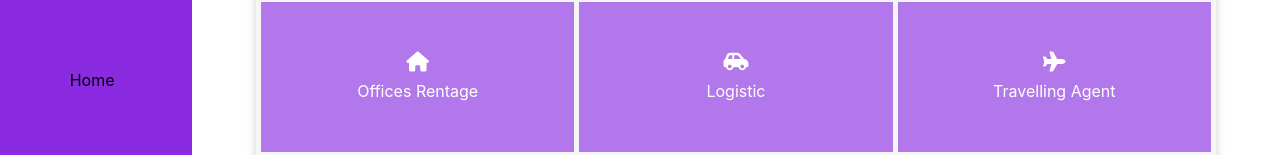
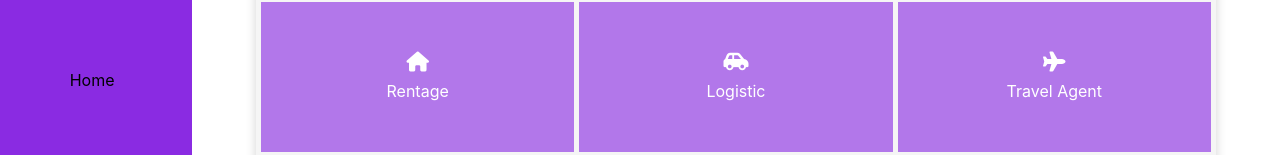
Before and after one commit to osenifuture/Authentication, a React (Create React App) app: page / in a window 1280 px wide. Both pictures are taken after typing "name@example.com", "Sample123" into the empty fields and a click on the button "Login". Shown: the part 233-388 px from the top of the page. Built offline with nearby package versions, Linux system fonts and the light colour scheme.

Commit message:
some content adjusted

```diff
--- a/src/Routes/Home.jsx
+++ b/src/Routes/Home.jsx
@@ -26,7 +26,7 @@ const Home = () => {
                 </div>
                 <div className="home-box">
                     <i class="fa-solid fa-house"></i>
-                    <p>Offices Rentage</p>
+                    <p> Rentage</p>
                 </div>
                 <div className="home-box">
                     <i class="fa-solid fa-car-side"></i>
@@ -34,7 +34,7 @@ const Home = () => {
                 </div>
                 <div className="home-box">
                     <i class="fa-solid fa-plane"></i>
-                    <p>Travelling Agent</p>
+                    <p>Travel Agent</p>
                 </div>
                 <div className="home-box">
                     <i class="fa-solid fa-video"></i>
```
